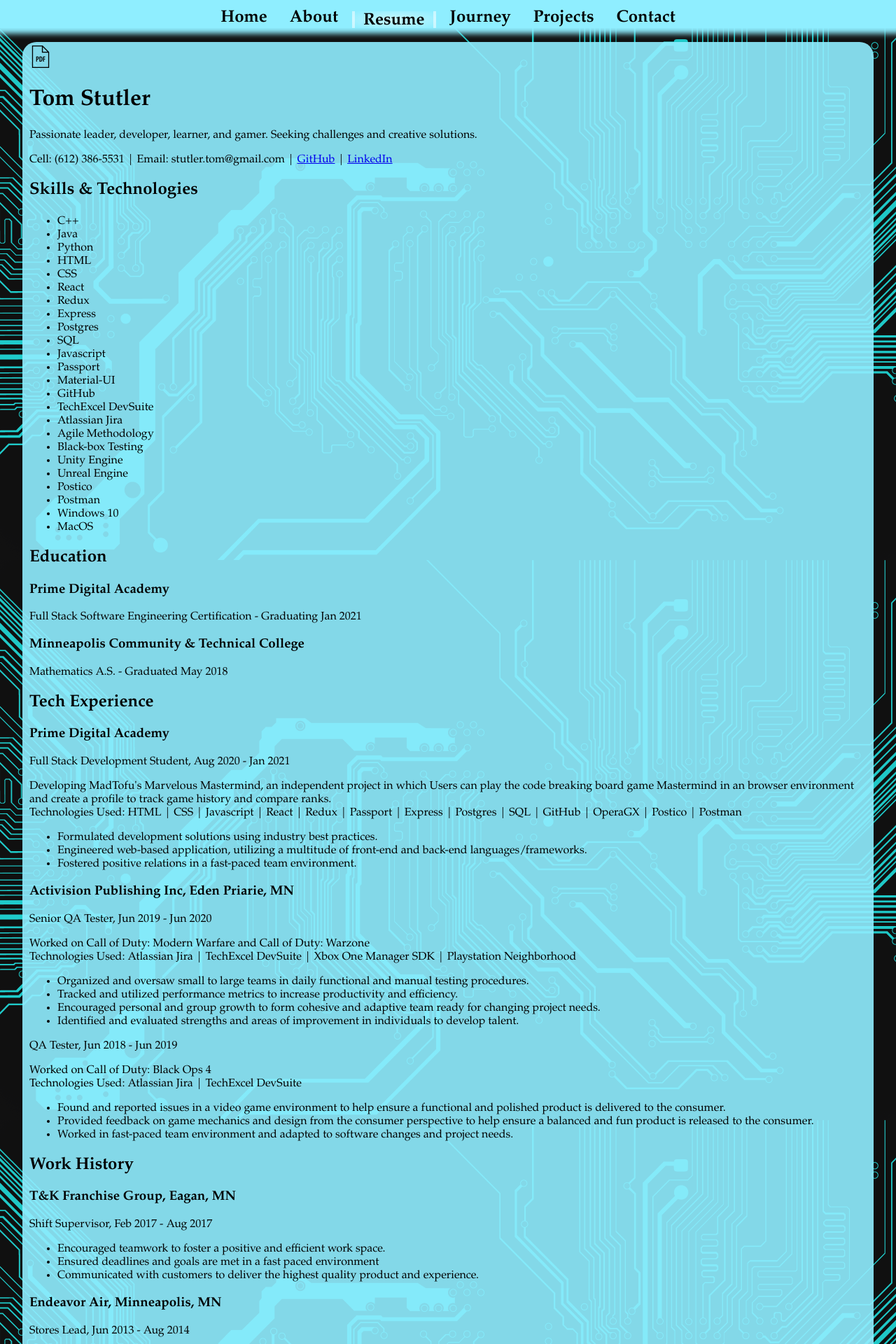
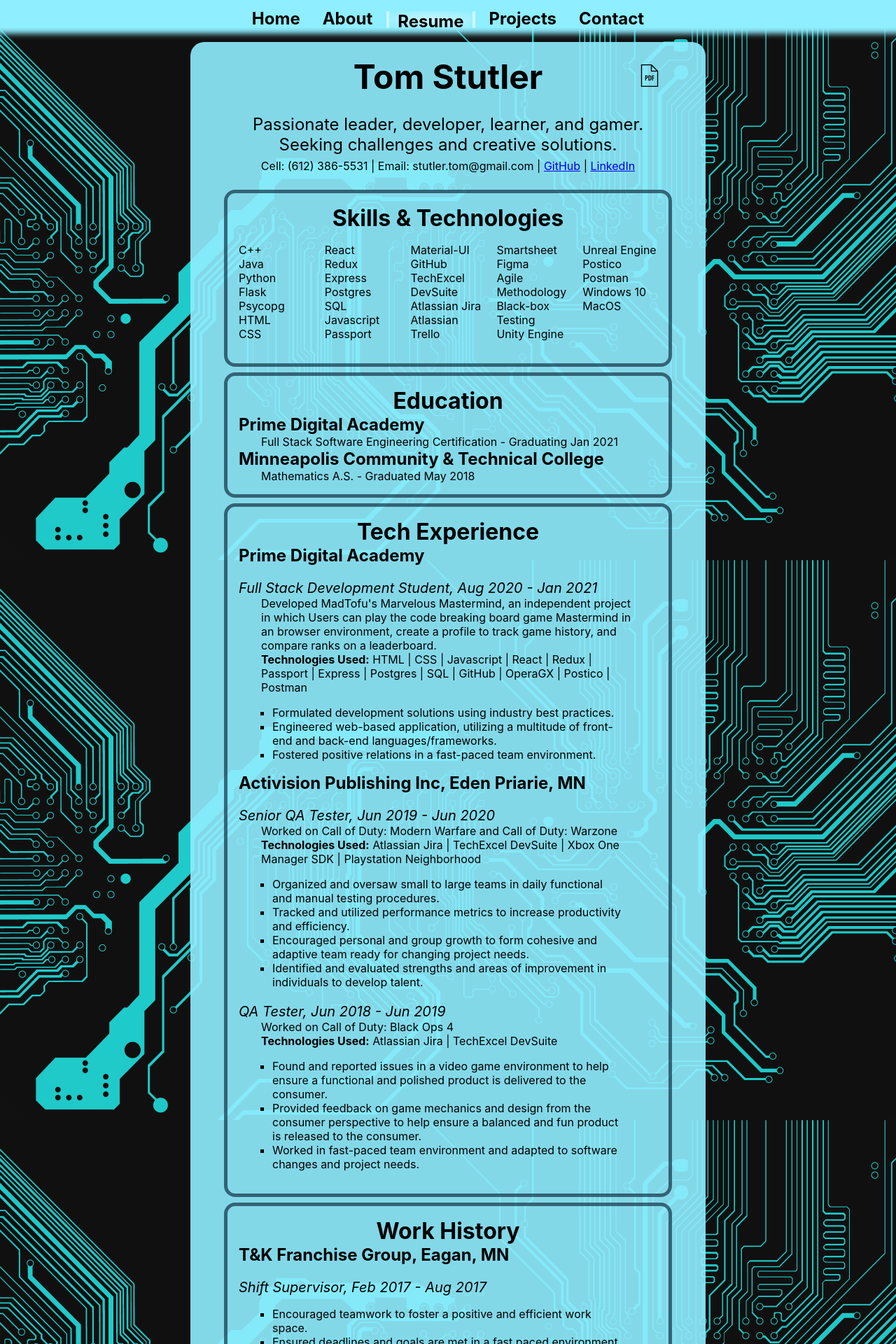
Before and after one commit to MadTofu22/MadTofu22.github.io, a React (Create React App) app: page /#/resume in a window 1280 px wide. Shown: the top 1920 px of the page at 70% size. Built offline with nearby package versions, Linux system fonts and the light colour scheme.

Commit message:
added more styling including resume.css and edited some resume content

```diff
--- a/src/components/App/App.css
+++ b/src/components/App/App.css
@@ -6,7 +6,7 @@
 /* Styling for page layout and color scheme */
 
 body {
-    font-family: 'Copperplate', 'Garamond', serif, 'Calibri', sans-serif;
+
 	background-image: url("../../assets/images/dark_circuit.gif");
 	background-size: cover;
     display: flex;
@@ -28,16 +28,19 @@
 }
 
 main {
+	display: flex;
 	min-height: 87.5vh;
 	margin: 7.5vh auto 2.5vh auto;
-	max-width: 95%;
+	align-items: center;
 }
 
 .foreground {
 
     background-color: rgba(143, 238, 255, 0.9);
 	border-radius: 20px;
-    padding: 5px 10px;
+	padding: 1em 3em;
+	max-width: 80vh;
+	margin: 0vh auto;
 }
 
 footer {
@@ -55,11 +58,14 @@
 
 .contentHeader {
 	text-align: center;
+	font-size: 4em;
 }
 
-.textBlock {
-	font-size: 1em;
+.contentTextBlock {
+	font-size: 2em;
     text-align: justify;
     text-justify: auto;
-    text-indent: 2em;
+	text-indent: 2em;
+	max-width: 80vh;
+	margin: 0% auto;
 }
--- a/src/components/App/App.js
+++ b/src/components/App/App.js
@@ -8,6 +8,7 @@
 import NavBar from '../NavBar/NavBar';
 import ResumeDisplay from '../ResumeDisplay/ResumeDisplay';
 import JourneyDisplay from '../JourneyDisplay/JourneyDisplay';
+import AboutDisplay from '../AboutDisplay/AboutDisplay';
 
 class App extends Component {
 
@@ -24,7 +25,7 @@
 					<Route exact path='/home' component={HomeDisplay} />
 					<Route exact path='/resume' component={ResumeDisplay} />
 					<Route exact path='/journey' component={JourneyDisplay} />
-					{/* <Route exact path='/about' component={AboutDisplay} /> */}
+					<Route exact path='/about' component={AboutDisplay} />
 				</main>
 				<footer>
 					<span>Copyright &copy; Tom Stutler 2020</span>
--- a/src/components/NavBar/NavBar.js
+++ b/src/components/NavBar/NavBar.js
@@ -1,5 +1,4 @@
 import React, {Component} from 'react';
-import {HashRouter as Router, Route, Link} from 'react-router-dom';
 import './Nav.css';
 
 // Import custom components
@@ -22,10 +21,6 @@
                 label: 'Resume'
             },
             {
-                path: '/journey',
-                label: 'Journey'
-            },
-            {
                 path: '/projects',
                 label: 'Projects'
             },
--- a/src/components/NavBar/NavButton.js
+++ b/src/components/NavBar/NavButton.js
@@ -3,28 +3,10 @@
 
 class NavButton extends Component {
 
-    state = {
-        isClicked: false,
-    }
-
-    // This function populates the path text for the button
-    getBtnText = (path) => {
-        switch (path) {
-            default:
-                return 'INVALID PATH';
-            case '/home':
-                return 'Home';
-            case '/about':
-                return 'About';
-            case '/resume':
-                return 'Resume';
-            case '/journey':
-                return 'Journey'
-            case '/works':
-                return 'Works'
-            case '/contact':
-                return 'Contact'
-        }
+    // This function handles the click event for each button.
+    handleClick = () => {
+        this.props.history.push(this.props.page.path); // Navigate to the next page
+        window.scrollTo(0,0); // Return to the top of the page
     }
 
     render () {
@@ -37,9 +19,8 @@
                     :
                     'navBtn'
                 }
-            onClick={
-                () => this.props.history.push(this.props.page.path)
-            } >
+                onClick={this.handleClick}
+            >
                 <h2 className='navBtnLabel'>{this.props.page.label}</h2>
             </div>
         );
--- a/src/components/PrimeDisplay/PrimeDisplay.js
+++ b/src/components/PrimeDisplay/PrimeDisplay.js
@@ -4,7 +4,7 @@
 
     render () {
         return (
-            <div class="Prime">
+            <div className="prime">
                 <h2>Prime Academy</h2>
                 <h3>Tier 1</h3>
                 <p>During this section of the Prime Digital Academy experience, we focused on learning the basics of a programming. This was done by learning Javascript, HTML, and CSS.</p>
--- /dev/null
+++ b/src/components/ResumeDisplay/Resume.css
@@ -0,0 +1,67 @@
+
+/* Introduction section at the top of the resume */
+.introContainer {
+    text-align: center;
+    padding: 1em;
+}
+
+.introHeader {
+    font-size: 3em;
+    margin-top: -1em;
+    margin-bottom: 0em;
+}
+
+.introDownload {
+    text-align: right;
+    margin-top: 0em;
+}
+
+.introText {
+    font-size: 1.5em;
+    margin-bottom: 0.25em;
+}
+
+.introContact {
+    margin: 0em;
+}
+
+/* General use formatting for each resume section */
+.sectionContainer {
+    border: 5px solid rgba(0, 22, 42, .6);
+    border-radius: 1em;
+    padding: 1em;
+    margin: 0.5em auto;
+}
+
+.sectionHeader {
+    font-size: 2em;
+    text-align: center;
+    margin: 0em auto;
+}
+
+.sectionContentHeader {
+    font-size: 1.5em;
+    margin: 0em;
+}
+
+.sectionContentGroupHeader {
+    font-size: 1.25em;
+    font-style: italic;
+    margin-bottom: 0em;
+}
+
+.sectionContentText {
+    margin: 0em 2em;
+}
+
+.sectionContentGroupList {
+    padding: 0em 3em;
+    list-style-type: square;
+}
+
+/* Specific element styles */
+.skillsList {
+    columns: 5;
+    padding: 0;
+    list-style: none;
+}
--- a/src/components/ResumeDisplay/ResumeDisplay.js
+++ b/src/components/ResumeDisplay/ResumeDisplay.js
@@ -1,4 +1,5 @@
 import React, {Component} from 'react';
+import './Resume.css';
 import resume from '../../assets/files/Tom-Stutler-Resume.pdf';
 import pdfIcon from '../../assets/images/pdf-icon.png';
 
@@ -7,26 +8,30 @@
 
     render () {
         return (
-            <div class="foreground">
-                <div class="download-link">
-                    <a href={resume} download>
-                        <img src={pdfIcon} alt="PDF Download icon and link"/>
-                    </a>
+            <div className='foreground resume'>
+                <div className='introContainer resume'>
+                    <div className='introDownload resume'>
+                        <a className='resume' href={resume} download>
+                            <img className='resume' src={pdfIcon} alt='PDF Download icon and link'/>
+                        </a>
+                    </div>
+                    <h1 className='introHeader resume'>Tom Stutler</h1>
+                    <p className='introText resume'>
+                        Passionate leader, developer, learner, and gamer. Seeking challenges and creative solutions.
+                    </p>
+                    <p className='introContact resume'>
+                        Cell: (612) 386-5531 | Email: stutler.tom@gmail.com | <a rel='noreferrer' target='_blank' href='https://github.com/MadTofu22'>GitHub</a> | <a rel='noreferrer' target='_blank' href='https://www.linkedin.com/in/tom-stutler-160161164'>LinkedIn</a>
+                    </p>
                 </div>
-                <h1>Tom Stutler</h1>
-                <p class="intro">
-                    Passionate leader, developer, learner, and gamer. Seeking challenges and creative solutions.
-                </p>
-                <p class="contact-info">
-                    Cell: (612) 386-5531 | Email: stutler.tom@gmail.com | <a href="https://github.com/MadTofu22">GitHub</a> | <a href="https://www.linkedin.com/in/tom-stutler-160161164">LinkedIn</a>
-                </p>
 
-                <div class="section">
-                    <h2>Skills & Technologies</h2>
-                    <ul class="skillsCol">
+                <div className='sectionContainer resume'>
+                    <h2 className='sectionHeader resume'>Skills & Technologies</h2>
+                    <ul className='skillsList resume'>
                         <li>C++</li>
                         <li>Java</li>
                         <li>Python</li>
+                        <li>Flask</li>
+                        <li>Psycopg</li>
                         <li>HTML</li>
                         <li>CSS</li>
                         <li>React</li>
@@ -40,6 +45,9 @@
                         <li>GitHub</li>
                         <li>TechExcel DevSuite</li>
                         <li>Atlassian Jira</li>
+                        <li>Atlassian Trello</li>
+                        <li>Smartsheet</li>
+                        <li>Figma</li>
                         <li>Agile Methodology</li>
                         <li>Black-box Testing</li>
                         <li>Unity Engine</li>
@@ -51,68 +59,71 @@
                     </ul>
                 </div>
 
-                <div class="section">
-                    <h2>Education</h2>
-                    <h3>Prime Digital Academy</h3>
-                    <p class="education">Full Stack Software Engineering Certification - Graduating Jan 2021</p>
-                    <h3>Minneapolis Community & Technical College</h3>
-                    <p class="education">Mathematics A.S. - Graduated May 2018</p>
+                <div className='sectionContainer resume'>
+                    <h2 className='sectionHeader resume'>Education</h2>
+                    <h3 className='sectionContentHeader resume'>Prime Digital Academy</h3>
+                    <p className='sectionContentText resume'>Full Stack Software Engineering Certification - Graduating Jan 2021</p>
+                    <h3 className='sectionContentHeader resume'>Minneapolis Community & Technical College</h3>
+                    <p className='sectionContentText resume'>Mathematics A.S. - Graduated May 2018</p>
                 </div>
 
-                <div class="section">
-                    <h2>Tech Experience</h2>
-                    <h3>Prime Digital Academy</h3>
-                    <p class="job">Full Stack Development Student, Aug 2020 - Jan 2021</p>
-                    <p class="job-description">Developing MadTofu's Marvelous Mastermind, an independent project in which Users can play the code breaking board game Mastermind in an browser environment and create a profile to track game history and compare ranks.
-                    <br/>Technologies Used: HTML | CSS | Javascript | React | Redux | Passport | Express | Postgres | SQL | GitHub | OperaGX | Postico | Postman
+                <div className='sectionContainer resume'>
+                    <h2 className='sectionHeader resume'>Tech Experience</h2>
+                    <h3 className='sectionContentHeader resume'>Prime Digital Academy</h3>
+                    <p className='sectionContentGroupHeader resume'>Full Stack Development Student, Aug 2020 - Jan 2021</p>
+                    <p className='sectionContentText resume'>Developed MadTofu's Marvelous Mastermind, an independent project in which Users can play the code breaking board game Mastermind in an browser environment, create a profile to track game history, and compare ranks on a leaderboard.
+                    <br/>
+                    <b>Technologies Used:</b> HTML | CSS | Javascript | React | Redux | Passport | Express | Postgres | SQL | GitHub | OperaGX | Postico | Postman
                     </p>
-                    <ul>
-                        <li>Formulated development solutions using industry best practices.</li>
-                        <li>Engineered web-based application, utilizing a multitude of front-end and back-end languages/frameworks.</li>
-                        <li>Fostered positive relations in a fast-paced team environment.</li>
+                    <ul className='sectionContentGroupList resume'>
+                        <li className='resume'>Formulated development solutions using industry best practices.</li>
+                        <li className='resume'>Engineered web-based application, utilizing a multitude of front-end and back-end languages/frameworks.</li>
+                        <li className='resume'>Fostered positive relations in a fast-paced team environment.</li>
                     </ul>
 
-                    <h3>Activision Publishing Inc, Eden Priarie, MN</h3>
-                    <p class="job">Senior QA Tester, Jun 2019 - Jun 2020</p>
-                    <p class="job-description">Worked on Call of Duty: Modern Warfare and Call of Duty: Warzone
-                    <br/>Technologies Used: Atlassian Jira | TechExcel DevSuite | Xbox One Manager SDK | Playstation Neighborhood
+                    <h3 className='sectionContentHeader resume'>Activision Publishing Inc, Eden Priarie, MN</h3>
+                    <p className='sectionContentGroupHeader resume'>Senior QA Tester, Jun 2019 - Jun 2020</p>
+                    <p className='sectionContentText resume'>Worked on Call of Duty: Modern Warfare and Call of Duty: Warzone
+                    <br/>
+                    <b>Technologies Used:</b> Atlassian Jira | TechExcel DevSuite | Xbox One Manager SDK | Playstation Neighborhood
                     </p>
-                    <ul>
-                        <li>Organized and oversaw small to large teams in daily functional and manual testing procedures.</li>
-                        <li>Tracked and utilized performance metrics to increase productivity and efficiency.</li>
-                        <li>Encouraged personal and group growth to form cohesive and adaptive team ready for changing project needs.</li>
-                        <li>Identified and evaluated strengths and areas of improvement in individuals to develop talent.</li>
+                    <ul className='sectionContentGroupList resume'>
+                        <li className='resume'>Organized and oversaw small to large teams in daily functional and manual testing procedures.</li>
+                        <li className='resume'>Tracked and utilized performance metrics to increase productivity and efficiency.</li>
+                        <li className='resume'>Encouraged personal and group growth to form cohesive and adaptive team ready for changing project needs.</li>
+                        <li className='resume'>Identified and evaluated strengths and areas of improvement in individuals to develop talent.</li>
                     </ul>
 
-                    <p class="job">QA Tester, Jun 2018 - Jun 2019</p>
-                    <p class="job-description">Worked on Call of Duty: Black Ops 4
-                    <br/>Technologies Used: Atlassian Jira | TechExcel DevSuite
+                    <p className='sectionContentGroupHeader resume'>QA Tester, Jun 2018 - Jun 2019</p>
+                    <p className='sectionContentText resume'>Worked on Call of Duty: Black Ops 4
+                    <br/>
+                    <b>Technologies Used:</b> Atlassian Jira | TechExcel DevSuite
                     </p>
-                    <ul>
-                        <li>Found and reported issues in a video game environment to help ensure a functional and polished product is delivered to the consumer.</li>
-                        <li>Provided feedback on game mechanics and design from the consumer perspective to help ensure a balanced and fun product is released to the consumer.</li>
-                        <li>Worked in fast-paced team environment and adapted to software changes and project needs.</li>
+                    <ul className='sectionContentGroupList resume'>
+                        <li className='resume'>Found and reported issues in a video game environment to help ensure a functional and polished product is delivered to the consumer.</li>
+                        <li className='resume'>Provided feedback on game mechanics and design from the consumer perspective to help ensure a balanced and fun product is released to the consumer.</li>
+                        <li className='resume'>Worked in fast-paced team environment and adapted to software changes and project needs.</li>
                     </ul>
                 </div>
 
-                <div class="section">
-                    <h2>Work History</h2>
-                    <h3>T&K Franchise Group, Eagan, MN</h3>
-                    <p class="job">Shift Supervisor, Feb 2017 - Aug 2017</p>
-                    <ul>
-                        <li>Encouraged teamwork to foster a positive and efficient work space.</li>
-                        <li>Ensured deadlines and goals are met in a fast paced environment</li>
-                        <li>Communicated with customers to deliver the highest quality product and experience.</li>
+                <div className='sectionContainer resume'>
+                    <h2 className='sectionHeader resume'>Work History</h2>
+                    <h3 className='sectionContentHeader resume'>T&K Franchise Group, Eagan, MN</h3>
+                    <p className='sectionContentGroupHeader resume'>Shift Supervisor, Feb 2017 - Aug 2017</p>
+                    <ul className='sectionContentGroupList resume'>
+                        <li className='resume'>Encouraged teamwork to foster a positive and efficient work space.</li>
+                        <li className='resume'>Ensured deadlines and goals are met in a fast paced environment.</li>
+                        <li className='resume'>Communicated with customers to deliver the highest quality product and experience.</li>
                     </ul>
 
                     <h3>Endeavor Air, Minneapolis, MN</h3>
-                    <p class="job">Stores Lead, Jun 2013 - Aug 2014</p>
+                    <p className='sectionContentGroupHeader resume'>Stores Lead, Jun 2013 - Aug 2014</p>
                     <ul>
                         <li>Coordinated with other company departments and bases to ensure timely maintenance of aircraft.</li>
                         <li>Distributed tasks to personnel and provide assistance, or instruction in policy and procedure to new hires, to assure completion.</li>
                         <li>Verified inventory computations by comparing them to physical counts of stock, and investigate discrepancies or adjust errors.</li>
                     </ul>
-                    <p class="job">Stores Clerk, May 2012 - Jun 2013</p>
+                    <p className='sectionContentGroupHeader resume'>Stores Clerk, May 2012 - Jun 2013</p>
                     <ul>
                         <li>Issued and distributed materials, parts, and tools to maintenance staff based on information from incoming requisitions.</li>
                         <li>Examined contents and compare with records, such as manifests, invoices, or orders, to verify accuracy of incoming or outgoing shipment.</li>
--- a/src/index.css
+++ b/src/index.css
@@ -1,13 +1,11 @@
 body {
-  margin: 0;
-  font-family: -apple-system, BlinkMacSystemFont, 'Segoe UI', 'Roboto', 'Oxygen',
-    'Ubuntu', 'Cantarell', 'Fira Sans', 'Droid Sans', 'Helvetica Neue',
-    sans-serif;
-  -webkit-font-smoothing: antialiased;
-  -moz-osx-font-smoothing: grayscale;
+	margin: 0;
+	/* font-family: -apple-system, BlinkMacSystemFont, 'Segoe UI', 'Roboto', 'Oxygen', 'Ubuntu', 'Cantarell', 'Fira Sans', 'Droid Sans', 'Helvetica Neue', sans-serif; */
+	font-family: -apple-system, 'Copperplate', 'Garamond', serif, 'Calibri', sans-serif;
+	-webkit-font-smoothing: antialiased;
+	-moz-osx-font-smoothing: grayscale;
 }
 
 code {
-  font-family: source-code-pro, Menlo, Monaco, Consolas, 'Courier New',
-    monospace;
+	font-family: source-code-pro, Menlo, Monaco, Consolas, 'Courier New', monospace;
 }
```
Also changed, not shown: src/components/AboutDisplay/AboutDisplay.js (+15 -3 lines), src/components/HomeDisplay/HomeDisplay.js (+4 -6 lines). Lines whose indentation alone changed are shown as unchanged.
